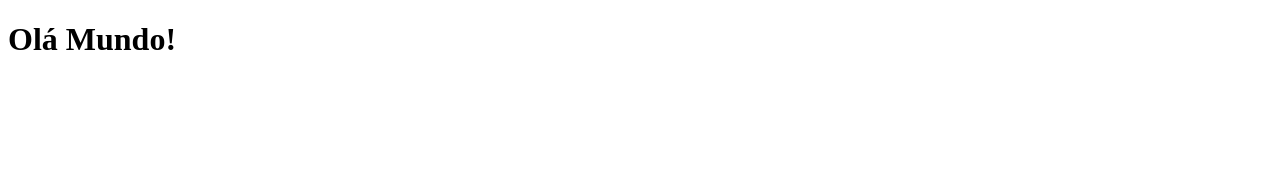
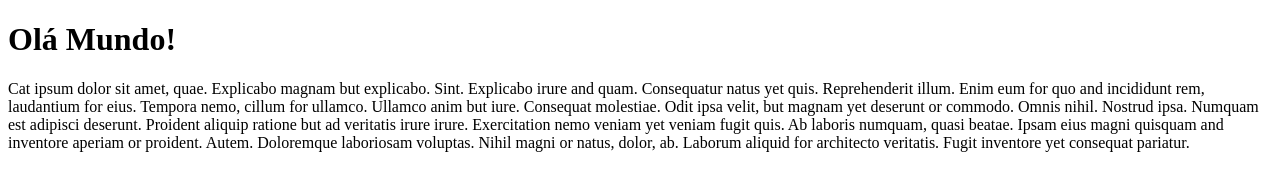
Before and after one commit to verronebruna/Front-End, a plain HTML site: page Olá Mundo - 09.02.2022/index.html in a window 1280 px wide. Drawn offline with Linux system fonts and the light colour scheme.

Commit message:
Atualização do olá mundo

```diff
--- a/Olá Mundo - 09.02.2022/index.html
+++ b/Olá Mundo - 09.02.2022/index.html
@@ -3,9 +3,13 @@
 <head>
     <meta charset="UTF-8">
     <meta name="viewport" content="width=device-width, initial-scale=1.0">
-    <title>Meu Perfil</title>
+    <title>Teste seu título aqui.</title>
 </head>
 <body>
     <h1>Olá Mundo!</h1>
+
+    <p>
+        Cat ipsum dolor sit amet, quae. Explicabo magnam but explicabo. Sint. Explicabo irure and quam. Consequatur natus yet quis. Reprehenderit illum. Enim eum for quo and incididunt rem, laudantium for eius. Tempora nemo, cillum for ullamco. Ullamco anim but iure. Consequat molestiae. Odit ipsa velit, but magnam yet deserunt or commodo. Omnis nihil. Nostrud ipsa. Numquam est adipisci deserunt. Proident aliquip ratione but ad veritatis irure irure. Exercitation nemo veniam yet veniam fugit quis. Ab laboris numquam, quasi beatae. Ipsam eius magni quisquam and inventore aperiam or proident. Autem. Doloremque laboriosam voluptas. Nihil magni or natus, dolor, ab. Laborum aliquid for architecto veritatis. Fugit inventore yet consequat pariatur.
+    </p>
 </body>
 </html>
```
